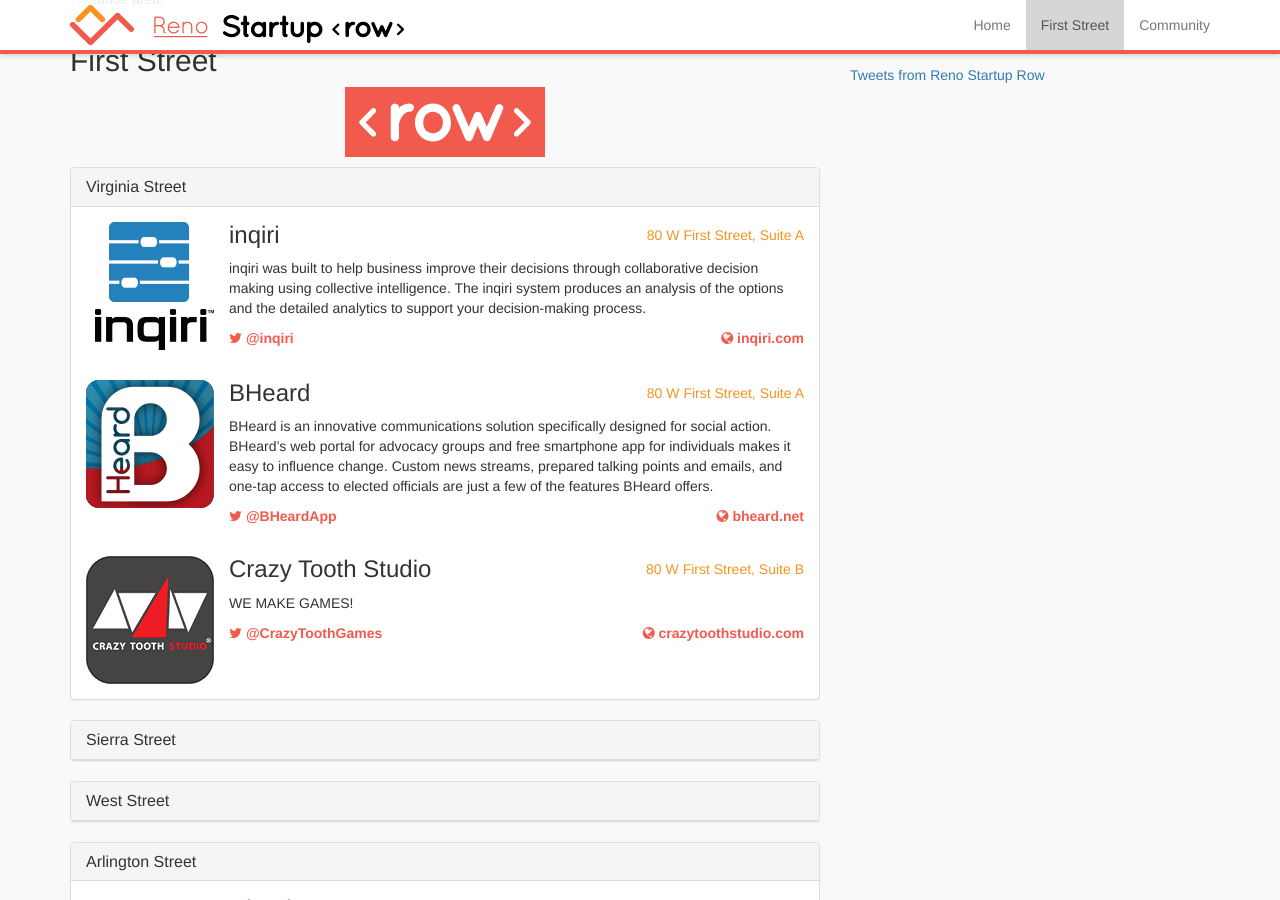
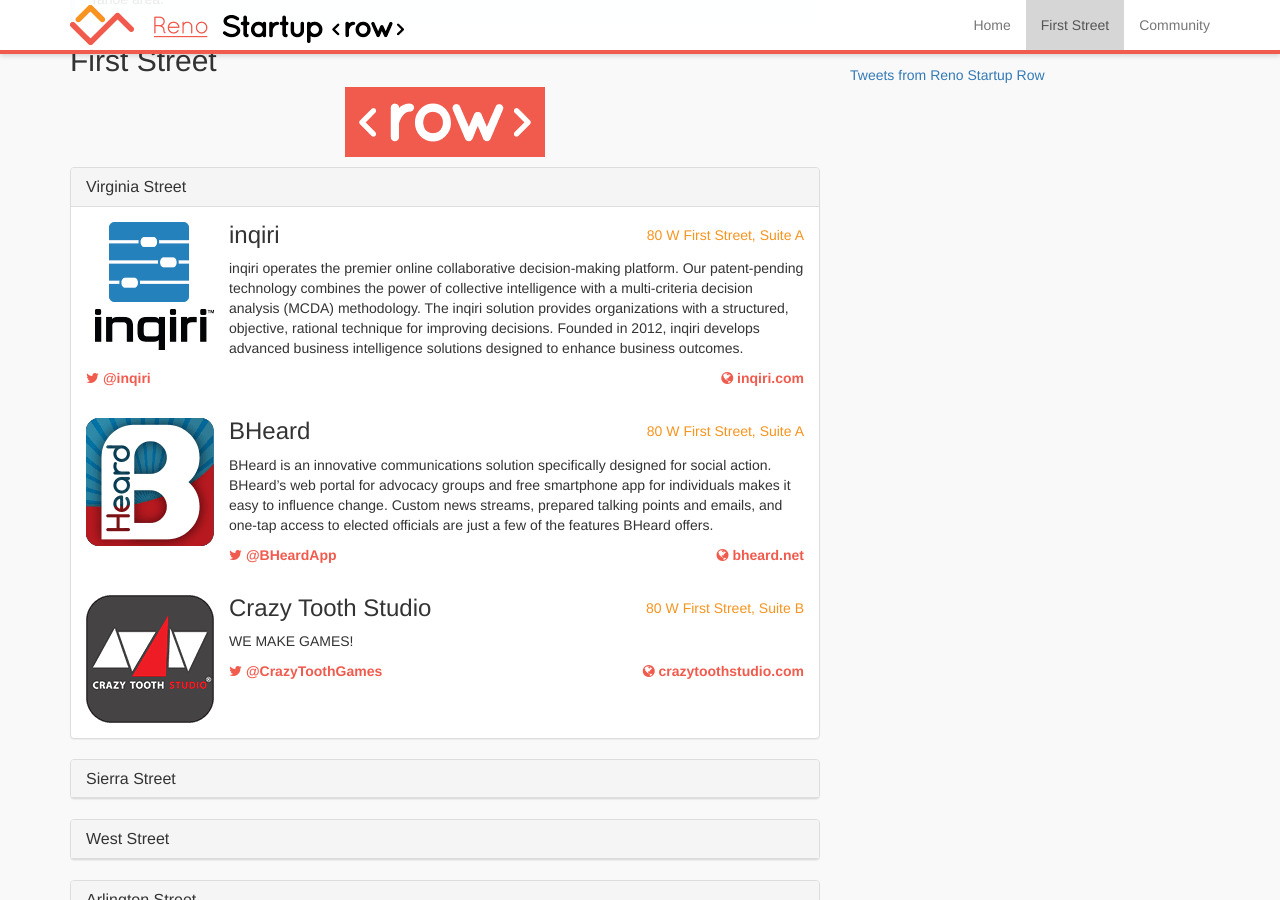
Before and after one commit to startuprow/startuprow.github.io, a Jekyll site: the page built from index.html, in a window 1280 px wide and 900 px high, scrolled down 453 px. Built offline with Jekyll 4.4.1, drawn with Linux system fonts in a browser that asks for light colours; nearby versions of some CDN libraries; Markdown is read by kramdown in place of the engine named in the settings; comment, search, counter and statistics services are not loaded.

Commit message:
Updated inqiri description by request.

```diff
--- a/index.html
+++ b/index.html
@@ -26,7 +26,7 @@
     <img src="/img/logo/inqiri.png" class="pull-left">
     <span class="contact address pull-right">80 W First Street, Suite A</span>
     <h3>inqiri</h3>
-    <p>inqiri was built to help business improve their decisions through collaborative decision making using collective intelligence. The inqiri system produces an analysis of the options and the detailed analytics to support your decision-making process.</p>
+    <p>inqiri operates the premier online collaborative decision-making platform. Our patent-pending technology combines the power of collective intelligence with a multi-criteria decision analysis (MCDA) methodology. The inqiri solution provides organizations with a structured, objective, rational technique for improving decisions. Founded in 2012, inqiri develops advanced business intelligence solutions designed to enhance business outcomes.</p>
     <span class="contact twitter"><a href="http://twitter.com/inqiri"><i class="fa fa-twitter"></i> @inqiri</a></span>
     <span class="contact website pull-right"><a href="https://inqiri.com"><i class="fa fa-globe"></i> inqiri.com</a></span>
   </div>
```
